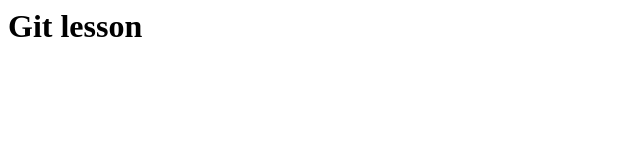
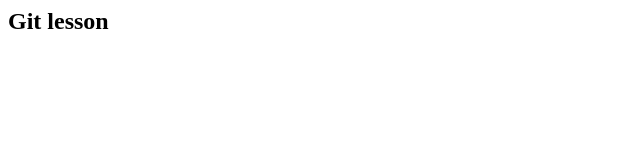
Before and after one commit to mascharu/practice, a plain HTML site: page index.html in a window 1280 px wide. Shown: the whole page, without its empty margins (0-640 px from the left). Drawn offline with Linux system fonts and the light colour scheme.

Commit message:
second commit

```diff
--- a/index.html
+++ b/index.html
@@ -1 +1 @@
-<html><body><h1>Git lesson</h1></body></html>
+<html><body><h2>Git lesson</h2></body></html>
```
